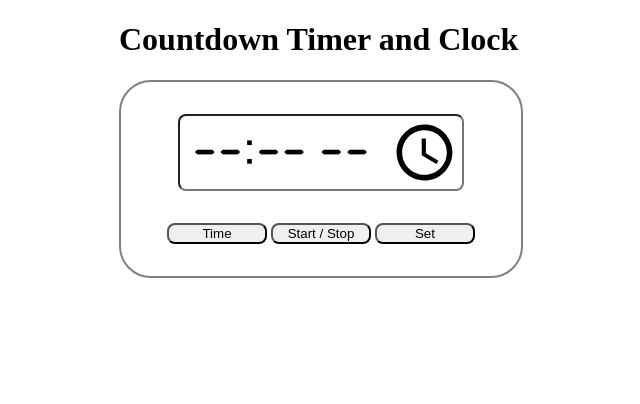
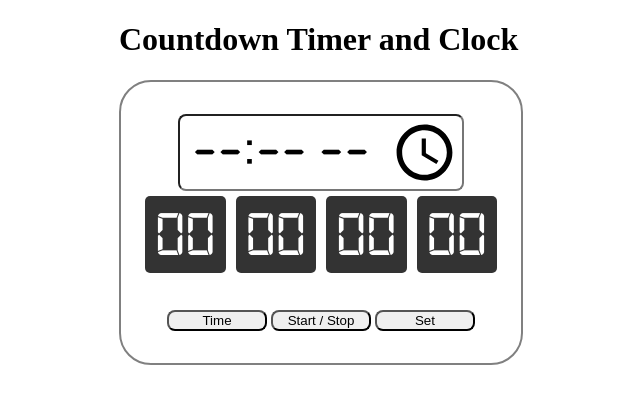
Before and after one commit to electricman07/02---Timer, a plain HTML site: page index.html in a window 1280 px wide. Shown: the whole page, without its empty margins (321-961 px from the left). Drawn offline with Linux system fonts and the light colour scheme.

Commit message:
added countdown timer and styled

```diff
--- a/index.html
+++ b/index.html
@@ -12,12 +12,19 @@
         <div class="display-container">
             <form action="POST">
                 <input type="time" class="display" value="12:30:00">
+                <div id="countdown-container">
+                    <span id="days">00</span>
+                    <span id="hours">00</span>
+                    <span id="minutes">00</span>
+                    <span id="seconds">00</span>
+                </div>
                 <div class="div btn-container">
                     <button class="time">Time</button>
                     <button class="start">Start / Stop</button>
                     <button class="set">Set</button>
                 </div>
             </form>
+
         </div>
     </main>
     <script src="./scripts.js"></script>
--- a/styles.css
+++ b/styles.css
@@ -64,3 +64,20 @@ form {
   margin-top: 2rem;
   margin-bottom: 2rem;
 }
+
+#countdown-container {
+  font-family: "digital-7regular", sans-serif;
+  display: flex;
+  justify-content: center;
+  align-items: center;
+  font-size: 4rem;
+}
+
+#countdown-container span {
+  display: inline-block;
+  padding: 10px;
+  margin: 5px;
+  background-color: #333;
+  color: #fff;
+  border-radius: 5px;
+}
```
